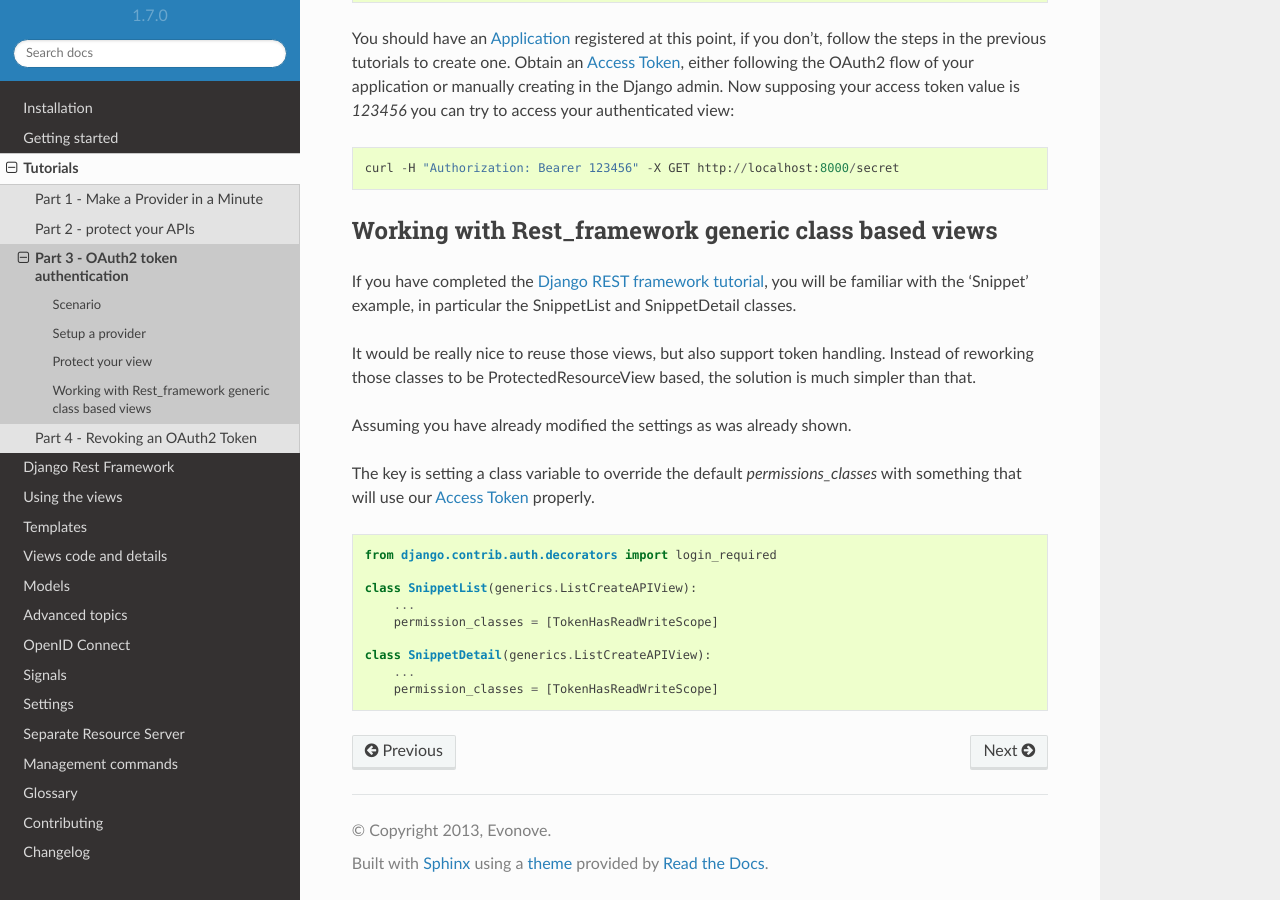
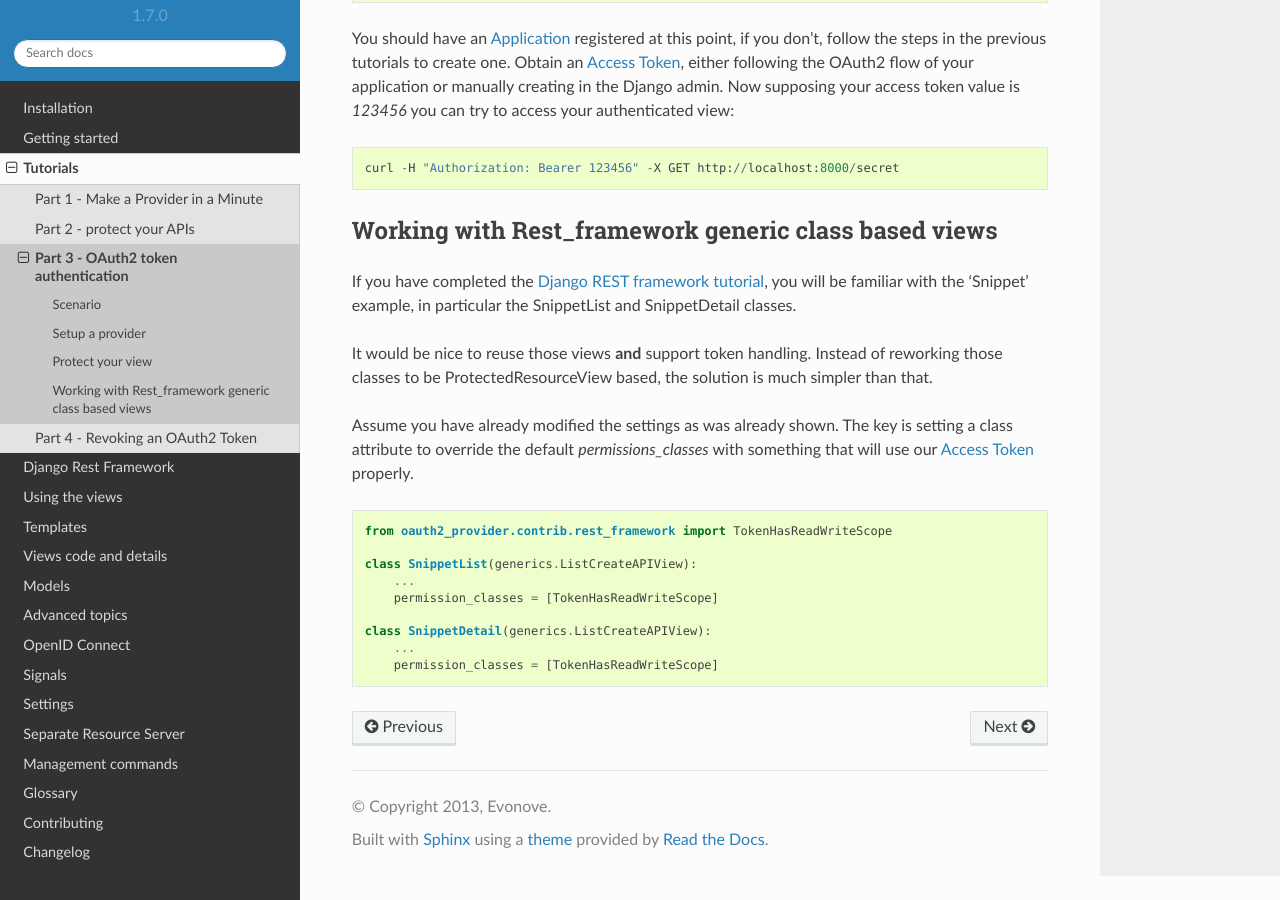
Before and after one commit to jazzband/django-oauth-toolkit, a Sphinx documentation site: the page built from docs/tutorial/tutorial_03.rst, in a window 1280 px wide and 900 px high, scrolled down 1543 px. Built offline with Sphinx 7.4.7 and the Read the Docs theme 2.0.0, drawn with Linux system fonts in a browser that asks for light colours; the version number is read from the project's files by our own code.

Commit message:
merging review changes

```diff
--- a/docs/tutorial/tutorial_03.rst
+++ b/docs/tutorial/tutorial_03.rst
@@ -86,16 +86,15 @@
 <https://www.django-rest-framework.org/tutorial/3-class-based-views/#using-generic-class-based-views>`_,
 you will be familiar with the 'Snippet' example, in particular the SnippetList and SnippetDetail classes.
 
-It would be really nice to reuse those views, but also support token handling. Instead of reworking
+It would be nice to reuse those views **and** support token handling. Instead of reworking
 those classes to be ProtectedResourceView based, the solution is much simpler than that.
 
-Assuming you have already modified the settings as was already shown.
-
-The key is setting a class variable to override the default *permissions_classes* with something that will use our :term:`Access Token` properly.
+Assume you have already modified the settings as was already shown.
+The key is setting a class attribute to override the default *permissions_classes* with something that will use our :term:`Access Token` properly.
 
 .. code-block:: python
 
-    from django.contrib.auth.decorators import login_required
+    from oauth2_provider.contrib.rest_framework import TokenHasReadWriteScope
 
     class SnippetList(generics.ListCreateAPIView):
         ...
```
